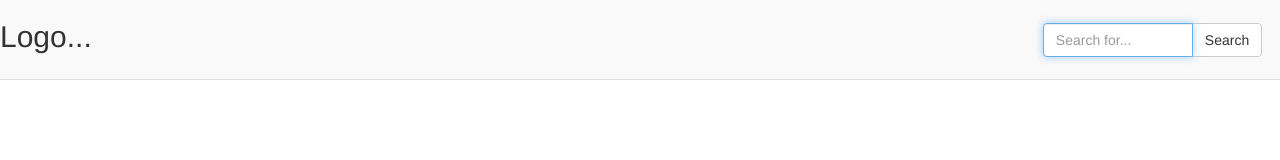
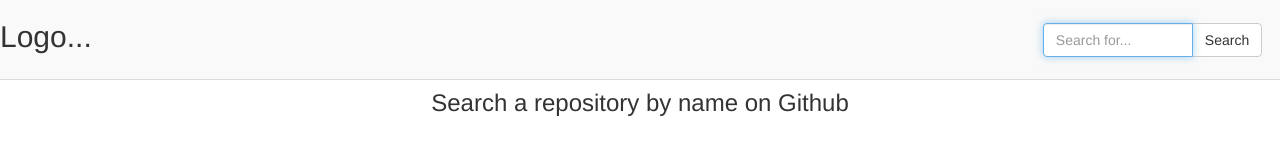
Before and after one commit to gyurka00/tryGitSearchApi, a website: page public/index.html in a window 1280 px wide. Drawn offline with nearby package versions, Linux system fonts and the light colour scheme.

```diff
--- a/public/index.html
+++ b/public/index.html
@@ -26,7 +26,10 @@
     </div>
   </header>
   <main class="container">
-    <table class="table table-striped table-responsive table-bordered" ng-if="repositoriesData">
+    <h3 class="margine-top" ng-if="!repositoriesData">
+      <center>Search a repository by name on Github</center>
+    </h3>
+    <table class="table table-striped table-responsive table-bordered margine-top" ng-if="repositoriesData">
       <tbody>
         <tr>
           <td>URL</td>
--- a/public/style/style.css
+++ b/public/style/style.css
@@ -20,7 +20,7 @@
   width: 100%;
   padding: 0; }
 
-table {
+.margine-top {
   margin-top: 90px; }
 
 .header-title {
```
